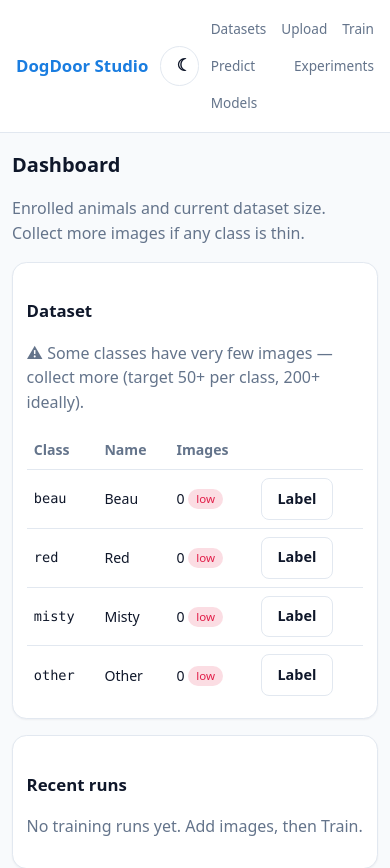
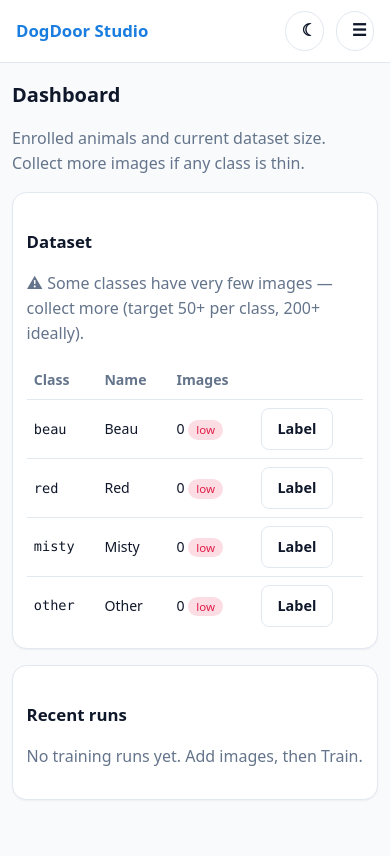
Before and after one commit to neil-fernandez/dogdoor, a FastAPI app: page / in a window 390 px wide. Shown: the top 868 px of the page. After the commit the page ends 801 px from the top, so only its background shows below. Run offline with FastAPI, Linux system fonts and the light colour scheme.

Commit message:
Add burger menu for mobile nav
Header now shows a hamburger drawer on small screens instead of cramped wrapping links.

```diff
--- a/src/studio/static/style.css
+++ b/src/studio/static/style.css
@@ -42,8 +42,8 @@ header.nav {
   display: flex;
   flex-wrap: wrap;
   align-items: center;
-  gap: 0.5rem 1.25rem;
-  padding: 0.75rem 1rem;
+  gap: 0.5rem 1rem;
+  padding: 0.7rem 1rem;
   border-bottom: 1px solid var(--border);
   background: var(--panel);
 }
@@ -54,22 +54,22 @@ header.nav .brand {
   font-size: 1.05rem;
   white-space: nowrap;
 }
-header.nav nav {
+.nav-links {
   display: flex;
   flex-wrap: wrap;
-  gap: 0.2rem 1rem;
+  align-items: center;
+  gap: 0.2rem 1.25rem;
   flex: 1;
-  align-items: center;
 }
-header.nav nav a {
+.nav-links a {
   color: var(--muted);
   text-decoration: none;
   font-size: 0.9rem;
   padding: 0.4rem 0;
 }
-header.nav nav a:hover { color: var(--brand); }
-#theme-toggle {
-  margin-left: auto;
+.nav-links a:hover { color: var(--brand); }
+
+.icon-btn {
   border: 1px solid var(--border);
   background: var(--panel);
   color: var(--text);
@@ -81,10 +81,13 @@ header.nav nav a:hover { color: var(--brand); }
   cursor: pointer;
   font-size: 1.05rem;
   line-height: 1;
+  flex-shrink: 0;
 }
+#theme-toggle { margin-left: auto; }
 #theme-toggle .icon-sun { display: none; }
 .dark #theme-toggle .icon-moon { display: none; }
 .dark #theme-toggle .icon-sun { display: inline; }
+.menu-toggle { display: none; }
 
 /* ---------- Layout ---------- */
 main { max-width: 960px; margin: 0 auto; padding: 1.25rem 1rem 3rem; }
@@ -152,12 +155,31 @@ input, select, textarea {
 .badge.bad { background: rgba(225, 29, 72, 0.15); color: var(--bad); }
 .mono { font-family: ui-monospace, SFMono-Regular, Menlo, monospace; font-size: 0.85rem; }
 
-/* ---------- Mobile refinements ---------- */
-@media (max-width: 640px) {
+/* ---------- Mobile ---------- */
+@media (max-width: 767px) {
   main { padding: 1rem 0.75rem 2.5rem; }
   header.nav { gap: 0.4rem 0.75rem; }
-  header.nav nav { order: 3; width: 100%; justify-content: space-between; gap: 0.2rem 0.75rem; }
-  header.nav nav a { font-size: 0.85rem; }
+
+  /* Burger menu */
+  .menu-toggle { display: grid; }
+  .menu-toggle .icon-close { display: none; }
+  .menu-toggle[aria-expanded="true"] .icon-open { display: none; }
+  .menu-toggle[aria-expanded="true"] .icon-close { display: inline; }
+
+  .nav-links {
+    display: none;
+    order: 5;
+    width: 100%;
+    flex-direction: column;
+    gap: 0;
+  }
+  .nav-links.open { display: flex; }
+  .nav-links a {
+    padding: 0.9rem 0.25rem;
+    border-top: 1px solid var(--border);
+    font-size: 1rem;
+  }
+
   h1 { font-size: 1.25rem; }
   .card { padding: 0.85rem; }
   th, td { padding: 0.5rem 0.45rem; }
--- a/src/studio/templates/base.html
+++ b/src/studio/templates/base.html
@@ -24,7 +24,7 @@
 <body>
   <header class="nav">
     <a class="brand" href="/">DogDoor Studio</a>
-    <nav>
+    <nav id="nav-menu" class="nav-links" aria-label="Primary">
       <a href="/datasets">Datasets</a>
       <a href="/upload">Upload</a>
       <a href="/train">Train</a>
@@ -32,21 +32,50 @@
       <a href="/experiments">Experiments</a>
       <a href="/models">Models</a>
     </nav>
-    <button id="theme-toggle" type="button" aria-label="Toggle light and dark theme">
+    <button id="theme-toggle" type="button" class="icon-btn" aria-label="Toggle light and dark theme">
       <span class="icon-moon" aria-hidden="true">☾</span>
       <span class="icon-sun" aria-hidden="true">☀</span>
+    </button>
+    <button
+      id="menu-toggle"
+      type="button"
+      class="icon-btn menu-toggle"
+      aria-label="Menu"
+      aria-expanded="false"
+      aria-controls="nav-menu"
+    >
+      <span class="icon-open" aria-hidden="true">☰</span>
+      <span class="icon-close" aria-hidden="true">✕</span>
     </button>
   </header>
   <main>
     {% block content %}{% endblock %}
   </main>
   <script>
+    // Theme toggle
     document.getElementById("theme-toggle")?.addEventListener("click", () => {
       const dark = document.documentElement.classList.toggle("dark");
       try {
         localStorage.setItem("theme", dark ? "dark" : "light");
       } catch (e) {}
     });
+
+    // Burger menu
+    const menuToggle = document.getElementById("menu-toggle");
+    const navLinks = document.getElementById("nav-menu");
+    const setMenu = (open) => {
+      navLinks.classList.toggle("open", open);
+      menuToggle.setAttribute("aria-expanded", String(open));
+    };
+    menuToggle?.addEventListener("click", () =>
+      setMenu(!navLinks.classList.contains("open")),
+    );
+    navLinks?.addEventListener("click", (e) => {
+      if (e.target.tagName === "A") setMenu(false);
+    });
+    window.addEventListener("resize", () => {
+      if (window.innerWidth > 767) setMenu(false);
+    });
   </script>
 </body>
 </html>
```
